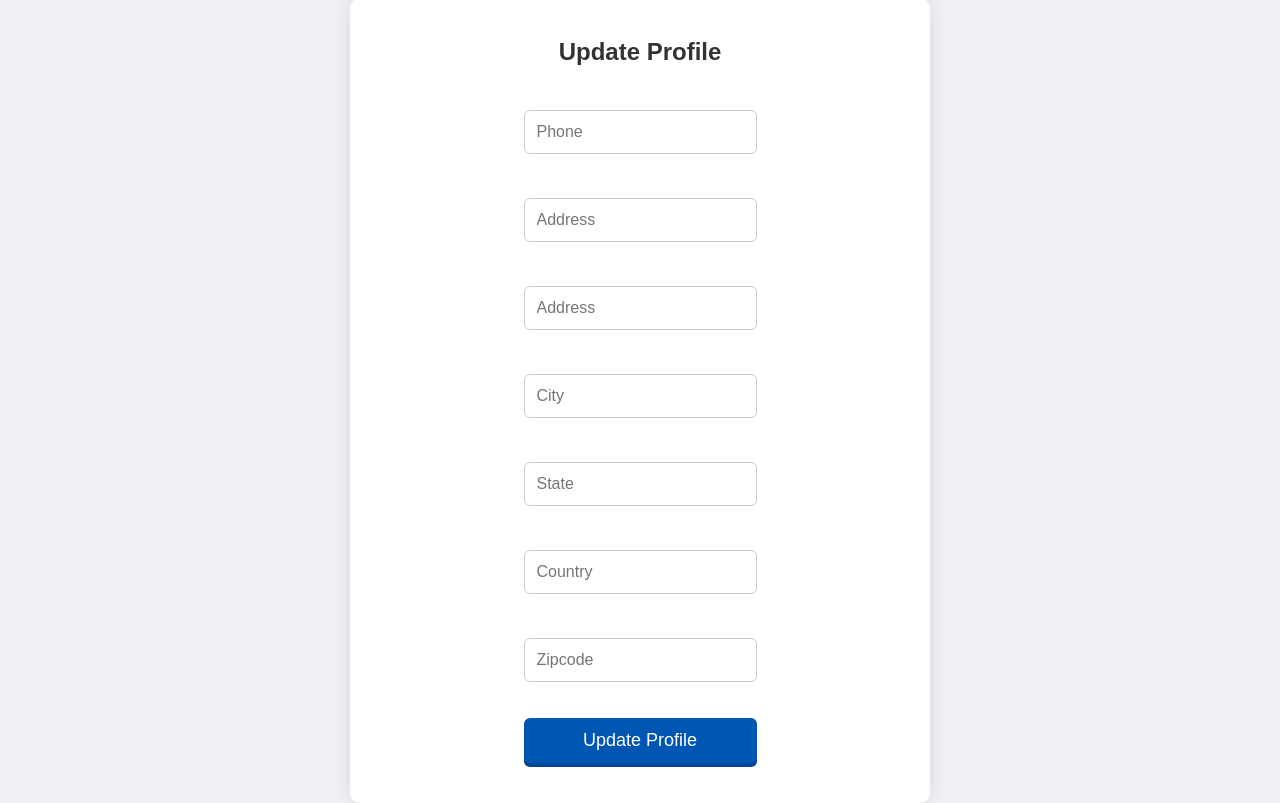
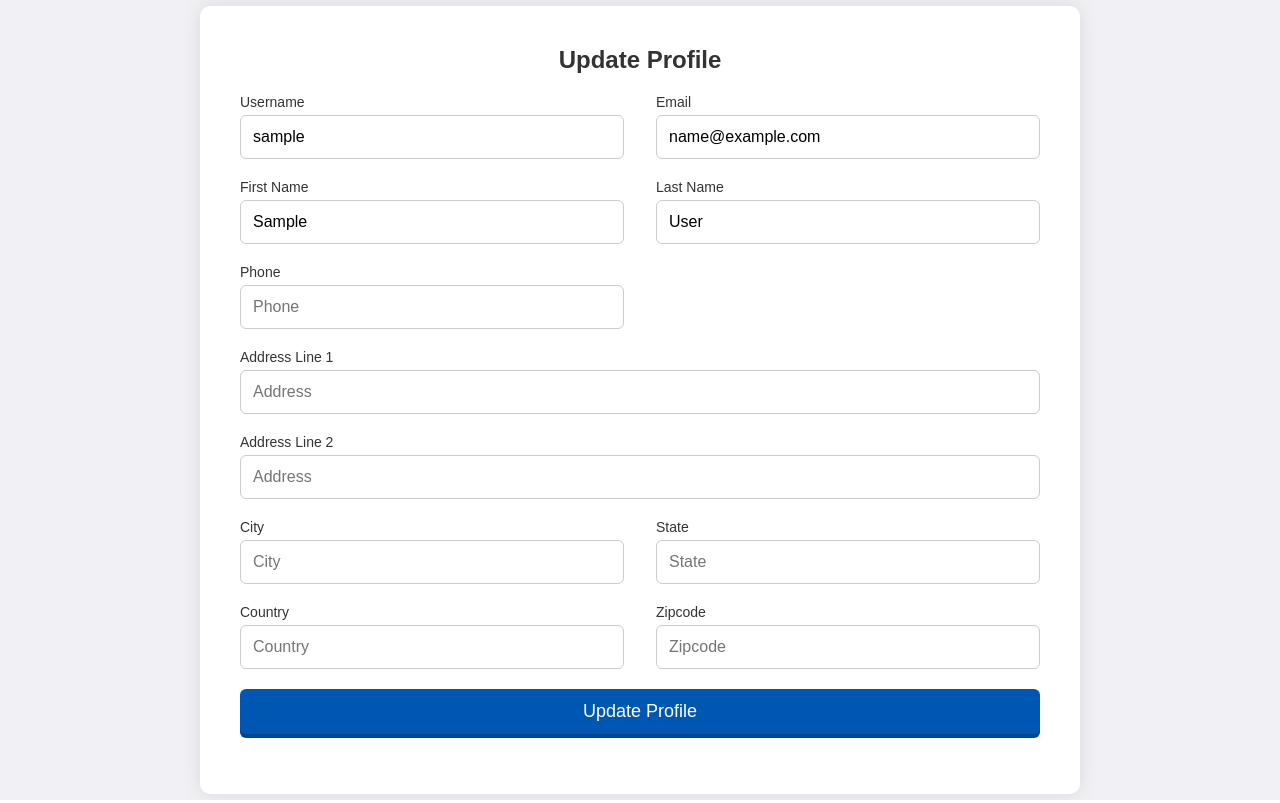
Before and after one commit to vlbuzilov/Ci_Cd_Website, a Django app: page /update_info/ in a window 1280 px wide. Run offline with Django 5.2, Linux system fonts and the light colour scheme; the visitor is signed in with stand-in values (Sample User, id 1); data comes from the database, SQL or seed files in the repository.

Commit message:
profile was added

```diff
--- a/djangoproject/shop_webapp/forms.py
+++ b/djangoproject/shop_webapp/forms.py
@@ -1,9 +1,12 @@
 from django import forms
-
+from django.contrib.auth.models import User
 from .models import Profile
 
-
 class UserInfoForm(forms.ModelForm):
+    username = forms.CharField(label="", widget=forms.TextInput(attrs={'class': 'form-control', 'placeholder': 'Username'}), required=True)
+    email = forms.EmailField(label="", widget=forms.EmailInput(attrs={'class': 'form-control', 'placeholder': 'Email'}), required=True)
+    first_name = forms.CharField(label="", widget=forms.TextInput(attrs={'class': 'form-control', 'placeholder': 'First Name'}), required=True)
+    last_name = forms.CharField(label="", widget=forms.TextInput(attrs={'class': 'form-control', 'placeholder': 'Last Name'}), required=True)
     phone = forms.CharField(label="", widget=forms.TextInput(attrs={'class': 'form-control', 'placeholder': 'Phone'}), required=False)
     address1 = forms.CharField(label="", widget=forms.TextInput(attrs={'class': 'form-control', 'placeholder': 'Address'}), required=False)
     address2 = forms.CharField(label="", widget=forms.TextInput(attrs={'class': 'form-control', 'placeholder': 'Address'}), required=False)
@@ -14,4 +17,38 @@ class UserInfoForm(forms.ModelForm):
 
     class Meta:
         model = Profile
-        fields = ['phone', 'address1', 'address2', 'city', 'state', 'country', 'zipcode']
+        fields = ['username', 'email', 'first_name', 'last_name', 'phone', 'address1', 'address2', 'city', 'state', 'country', 'zipcode']
+
+    def __init__(self, *args, **kwargs):
+        user = kwargs.pop('user')
+        super(UserInfoForm, self).__init__(*args, **kwargs)
+        self.fields['username'].initial = user.username
+        self.fields['email'].initial = user.email
+        self.fields['first_name'].initial = user.first_name
+        self.fields['last_name'].initial = user.last_name
+        self.fields['phone'].initial = self.instance.phone
+        self.fields['address1'].initial = self.instance.address1
+        self.fields['address2'].initial = self.instance.address2
+        self.fields['city'].initial = self.instance.city
+        self.fields['state'].initial = self.instance.state
+        self.fields['country'].initial = self.instance.country
+        self.fields['zipcode'].initial = self.instance.zipcode
+
+    def save(self, commit=True):
+        user_instance = super(UserInfoForm, self).save(commit=False)
+        user = User.objects.get(pk=user_instance.user.id)
+        user.username = self.cleaned_data['username']
+        user.email = self.cleaned_data['email']
+        user.first_name = self.cleaned_data['first_name']
+        user.last_name = self.cleaned_data['last_name']
+        user_instance.phone = self.cleaned_data['phone']
+        user_instance.address1 = self.cleaned_data['address1']
+        user_instance.address2 = self.cleaned_data['address2']
+        user_instance.city = self.cleaned_data['city']
+        user_instance.state = self.cleaned_data['state']
+        user_instance.country = self.cleaned_data['country']
+        user_instance.zipcode = self.cleaned_data['zipcode']
+        if commit:
+            user.save()
+            user_instance.save()
+        return user_instance
--- a/djangoproject/shop_webapp/views.py
+++ b/djangoproject/shop_webapp/views.py
@@ -57,18 +57,18 @@ def register_user(request):
 
 
 def update_info(request):
-    if request.user.is_authenticated:
-        current_user = Profile.objects.get(user_id=request.user.id)
-        form = UserInfoForm(request.POST or None, instance=current_user)
-
+    user = request.user
+    current_user_profile = Profile.objects.get(user_id=user.id)
+    if request.method == 'POST':
+        form = UserInfoForm(request.POST, instance=current_user_profile, user=user)
         if form.is_valid():
             form.save()
             messages.success(request, 'User has been updated')
             return redirect('home')
-        return render(request, 'update_info.html', {'form': form})
     else:
-        messages.error(request, 'You must be logged in to update info')
-        return redirect('home')
+        form = UserInfoForm(instance=current_user_profile, user=user)
+
+    return render(request, 'update_info.html', {'form': form})
 
 
 def logout_user(request):
--- a/djangoproject/templates/html/update_info.html
+++ b/djangoproject/templates/html/update_info.html
@@ -19,7 +19,8 @@
             padding: 40px;
             border-radius: 10px;
             box-shadow: 0 0 20px rgba(0, 0, 0, 0.1);
-            width: 500px;
+            width: 80%;
+            max-width: 800px;
             display: flex;
             flex-direction: column;
             align-items: center;
@@ -30,19 +31,31 @@
             font-size: 24px;
             color: #333;
         }
+        .profile-container form {
+            display: flex;
+            flex-wrap: wrap;
+            justify-content: space-between;
+            width: 100%;
+        }
+        .profile-container .form-group {
+            width: 48%;
+            margin-bottom: 20px;
+        }
+        .profile-container .form-group.full-width {
+            width: 100%;
+        }
         .profile-container label {
             display: block;
-            margin: 15px 0 5px;
-            width: 100%;
-            font-size: 16px;
+            margin: 0 0 5px;
+            font-size: 14px;
             color: #333;
         }
         .profile-container input[type="text"],
         .profile-container input[type="email"],
-        .profile-container input[type="password"] {
+        .profile-container input[type="password"],
+        .profile-container input[type="tel"] {
             width: 100%;
             padding: 12px;
-            margin: 8px 0 20px;
             border: 1px solid #ccc;
             border-radius: 6px;
             font-size: 16px;
@@ -105,8 +118,53 @@
         <h2>Update Profile</h2>
         <form method="POST" action="{% url 'update_info' %}">
             {% csrf_token %}
-            {{ form.as_p }}
-            <input type="submit" value="Update Profile">
+            <div class="form-group">
+                <label for="username">Username</label>
+                {{ form.username }}
+            </div>
+            <div class="form-group">
+                <label for="email">Email</label>
+                {{ form.email }}
+            </div>
+            <div class="form-group">
+                <label for="first_name">First Name</label>
+                {{ form.first_name }}
+            </div>
+            <div class="form-group">
+                <label for="last_name">Last Name</label>
+                {{ form.last_name }}
+            </div>
+            <div class="form-group">
+                <label for="phone">Phone</label>
+                {{ form.phone }}
+            </div>
+            <div class="form-group full-width">
+                <label for="address1">Address Line 1</label>
+                {{ form.address1 }}
+            </div>
+            <div class="form-group full-width">
+                <label for="address2">Address Line 2</label>
+                {{ form.address2 }}
+            </div>
+            <div class="form-group">
+                <label for="city">City</label>
+                {{ form.city }}
+            </div>
+            <div class="form-group">
+                <label for="state">State</label>
+                {{ form.state }}
+            </div>
+            <div class="form-group">
+                <label for="country">Country</label>
+                {{ form.country }}
+            </div>
+            <div class="form-group">
+                <label for="zipcode">Zipcode</label>
+                {{ form.zipcode }}
+            </div>
+            <div class="form-group full-width">
+                <input type="submit" value="Update Profile">
+            </div>
         </form>
     </div>
 
```
